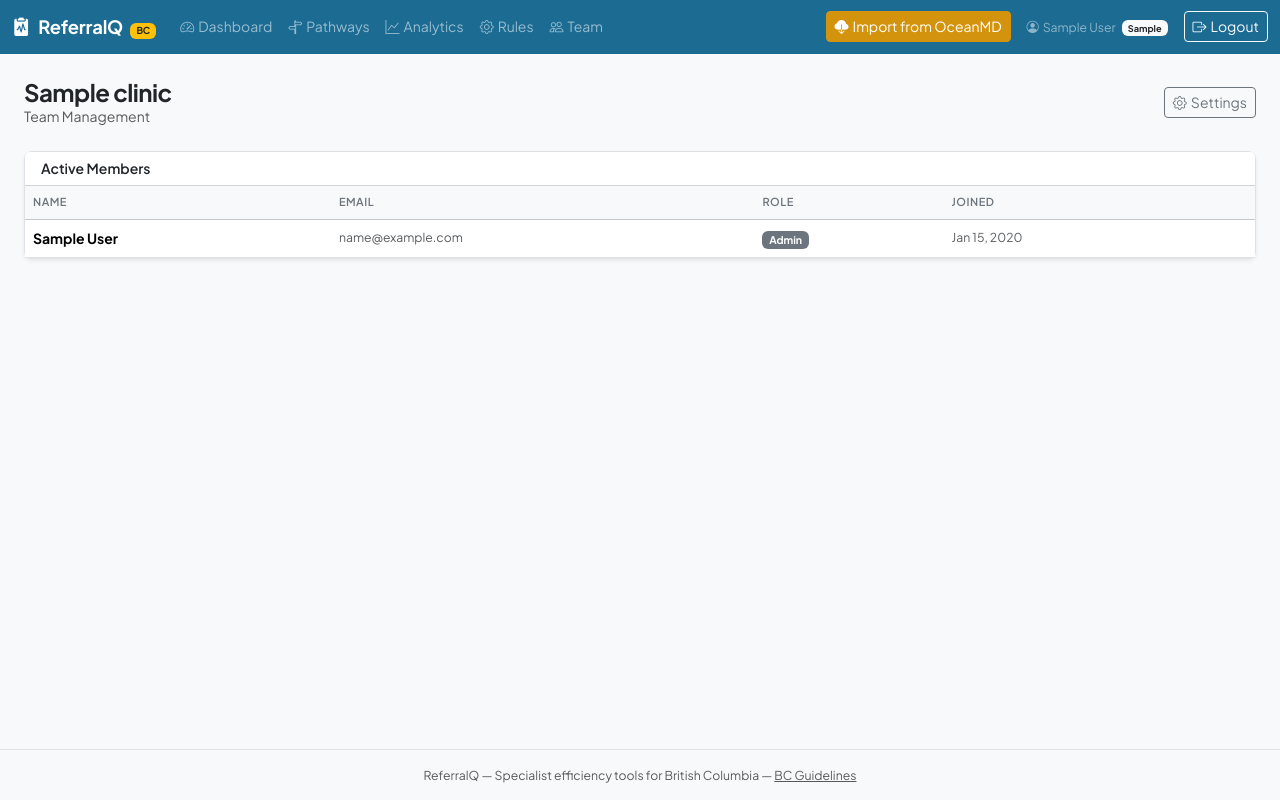
After one commit to rsingla92/specialisttriage, a Flask app: page /clinic/team in a window 1280 px wide. The commit adds this page. Run offline with Flask 3, Linux system fonts and the light colour scheme; a user stored in the database is signed in; tables that the repository leaves empty hold one stand-in row (values such as "Sample post").

Commit message:
feat: clinic management, permissions, rebrand to ReferralQ
- Clinic team management page (view members, invite, remove)
- Clinic settings page (queue mode: shared/individual/hybrid)
- clinic_admin_required decorator for permission enforcement
- Rebrand from SpecialistTriage BC to ReferralQ across all templates
- Fix: nullable user_id on ClinicMembership for pending invites
- Fix: JSON mutation detection for clinic settings update
- 5 new clinic management tests

Tests: 120 → 125

Co-Authored-By: Claude Opus 4.6 (1M context) <noreply@anthropic.com>

```diff
--- a/app/models.py
+++ b/app/models.py
@@ -195,7 +195,7 @@ class ClinicMembership(db.Model):
     )
 
     id = db.Column(db.Integer, primary_key=True)
-    user_id = db.Column(db.Integer, db.ForeignKey("users.id"), nullable=False, index=True)
+    user_id = db.Column(db.Integer, db.ForeignKey("users.id"), nullable=True, index=True)
     clinic_id = db.Column(db.Integer, db.ForeignKey("clinics.id"), nullable=False, index=True)
     role = db.Column(db.String(20), nullable=False, default="specialist")  # owner | admin | specialist | viewer
     joined_at = db.Column(db.DateTime, default=lambda: datetime.now(timezone.utc))
--- a/app/routes/clinic.py
+++ b/app/routes/clinic.py
@@ -1,22 +1,73 @@
-"""Clinic management routes: invite, settings."""
-from flask import Blueprint, request, jsonify, url_for
+"""Clinic management routes: team, settings, invites."""
+import secrets
+from flask import Blueprint, render_template, request, jsonify, url_for, flash, redirect, abort
 from flask_login import login_required, current_user
 from app import db
-from app.models import Clinic, ClinicMembership
+from app.models import Clinic, ClinicMembership, User, CLINIC_ADMIN_ROLES
+from functools import wraps
 
-clinic_bp = Blueprint("clinic", __name__, url_prefix="/clinic")
+clinic_bp = Blueprint("clinic", __name__)
+
+
+def clinic_admin_required(f):
+    """Decorator: require the user to be an admin of their primary clinic."""
+    @wraps(f)
+    def decorated(*args, **kwargs):
+        clinic = current_user.primary_clinic
+        if not clinic or not current_user.is_clinic_admin(clinic.id):
+            abort(403)
+        return f(*args, **kwargs)
+    return decorated
+
+
+@clinic_bp.route("/team")
+@login_required
+def team():
+    """View clinic team members."""
+    clinic = current_user.primary_clinic
+    if not clinic:
+        flash("No clinic found. Create one first.", "warning")
+        return redirect(url_for("auth.signup"))
+    members = ClinicMembership.query.filter_by(clinic_id=clinic.id, is_active=True).all()
+    pending = ClinicMembership.query.filter_by(
+        clinic_id=clinic.id, invite_token=db.not_(None),
+    ).filter(ClinicMembership.invite_token.isnot(None)).all()
+    is_admin = current_user.is_clinic_admin(clinic.id)
+    return render_template("clinic/team.html", clinic=clinic, members=members,
+                           pending=pending, is_admin=is_admin)
+
+
+@clinic_bp.route("/settings")
+@login_required
+@clinic_admin_required
+def settings():
+    """Clinic settings page."""
+    clinic = current_user.primary_clinic
+    return render_template("clinic/settings.html", clinic=clinic)
+
+
+@clinic_bp.route("/settings", methods=["POST"])
+@login_required
+@clinic_admin_required
+def update_settings():
+    """Update clinic settings."""
+    clinic = current_user.primary_clinic
+    queue_mode = request.form.get("queue_mode", "hybrid")
+    if queue_mode in ("shared", "individual", "hybrid"):
+        new_settings = dict(clinic.settings or {})
+        new_settings["queue_mode"] = queue_mode
+        clinic.settings = new_settings  # assign new dict to trigger SQLAlchemy change detection
+        db.session.commit()
+        flash("Settings updated.", "success")
+    return redirect(url_for("clinic.settings"))
 
 
 @clinic_bp.route("/invite", methods=["POST"])
 @login_required
+@clinic_admin_required
 def invite():
-    """Generate invite tokens for comma-separated emails."""
-    membership = ClinicMembership.query.filter_by(
-        user_id=current_user.id
-    ).first()
-    if not membership:
-        return jsonify({"error": "No clinic found"}), 400
-
+    """Generate invite links for new team members."""
+    clinic = current_user.primary_clinic
     data = request.get_json(silent=True) or {}
     raw_emails = data.get("emails", "")
     emails = [e.strip().lower() for e in raw_emails.split(",") if e.strip()]
@@ -26,12 +77,11 @@ def invite():
 
     invite_urls = []
     for email in emails:
-        token = ClinicMembership.generate_invite_token()
+        token = secrets.token_urlsafe(32)
         inv = ClinicMembership(
-            clinic_id=membership.clinic_id,
-            role="member",
+            clinic_id=clinic.id,
+            role="specialist",
             invite_token=token,
-            invite_email=email,
         )
         db.session.add(inv)
         invite_urls.append(url_for("auth.join", token=token, _external=True))
@@ -42,19 +92,33 @@ def invite():
 
 @clinic_bp.route("/ocean-key", methods=["POST"])
 @login_required
+@clinic_admin_required
 def save_ocean_key():
-    """Save OceanMD API key for the current user's clinic."""
-    membership = ClinicMembership.query.filter_by(
-        user_id=current_user.id
-    ).first()
-    if not membership:
-        return jsonify({"error": "No clinic found"}), 400
-
+    """Save OceanMD API key for the clinic."""
+    clinic = current_user.primary_clinic
     data = request.get_json(silent=True) or {}
     api_key = data.get("api_key", "").strip()
-
-    clinic = membership.clinic
     clinic.ocean_md_api_key = api_key
     db.session.commit()
+    return jsonify({"ok": True})
 
-    return jsonify({"ok": True})
+
+@clinic_bp.route("/remove-member", methods=["POST"])
+@login_required
+@clinic_admin_required
+def remove_member():
+    """Remove a member from the clinic."""
+    clinic = current_user.primary_clinic
+    user_id = request.form.get("user_id", type=int)
+    if not user_id or user_id == current_user.id:
+        flash("Cannot remove yourself.", "warning")
+        return redirect(url_for("clinic.team"))
+
+    membership = ClinicMembership.query.filter_by(
+        clinic_id=clinic.id, user_id=user_id,
+    ).first()
+    if membership:
+        membership.is_active = False
+        db.session.commit()
+        flash("Member removed.", "success")
+    return redirect(url_for("clinic.team"))
--- a/app/templates/base.html
+++ b/app/templates/base.html
@@ -3,7 +3,7 @@
 <head>
   <meta charset="UTF-8">
   <meta name="viewport" content="width=device-width, initial-scale=1.0">
-  <title>{% block title %}SpecialistTriage BC{% endblock %}</title>
+  <title>{% block title %}ReferralQ{% endblock %}</title>
   <link rel="preconnect" href="https://fonts.googleapis.com">
   <link rel="preconnect" href="https://fonts.gstatic.com" crossorigin>
   <link href="https://fonts.googleapis.com/css2?family=Plus+Jakarta+Sans:wght@400;500;600;700&family=JetBrains+Mono:wght@400;500&display=swap" rel="stylesheet">
@@ -18,7 +18,7 @@
 <nav class="navbar navbar-expand-lg navbar-dark bg-primary">
   <div class="container-fluid">
     <a class="navbar-brand fw-bold" href="{{ url_for('dashboard.index') }}">
-      <i class="bi bi-clipboard2-pulse-fill me-2"></i>SpecialistTriage <span class="badge bg-warning text-dark ms-1" style="font-size:0.6rem">BC</span>
+      <i class="bi bi-clipboard2-pulse-fill me-2"></i>ReferralQ <span class="badge bg-warning text-dark ms-1" style="font-size:0.6rem">BC</span>
     </a>
     <button class="navbar-toggler" type="button" data-bs-toggle="collapse" data-bs-target="#navbarMain" aria-controls="navbarMain" aria-expanded="false" aria-label="Toggle navigation">
       <span class="navbar-toggler-icon"></span>
@@ -44,6 +44,11 @@
         <li class="nav-item">
           <a class="nav-link" href="{{ url_for('admin.rules_list') }}">
             <i class="bi bi-gear me-1"></i>Rules
+          </a>
+        </li>
+        <li class="nav-item">
+          <a class="nav-link" href="{{ url_for('clinic.team') }}">
+            <i class="bi bi-people me-1"></i>Team
           </a>
         </li>
       </ul>
@@ -90,7 +95,7 @@
 </main>
 
 <footer class="text-center text-muted py-3 mt-auto border-top small">
-  SpecialistTriage BC &mdash; Specialist efficiency tools for British Columbia
+  ReferralQ &mdash; Specialist efficiency tools for British Columbia
   &mdash; <a href="https://www2.gov.bc.ca/gov/content/health/practitioner-professional-resources/bc-guidelines" target="_blank" rel="noopener noreferrer" class="text-muted">BC Guidelines</a>
 </footer>
 
--- /dev/null
+++ b/app/templates/clinic/team.html
@@ -0,0 +1,63 @@
+{% extends "base.html" %}
+{% block title %}Team – {{ clinic.name }} – ReferralQ{% endblock %}
+
+{% block content %}
+<div class="d-flex justify-content-between align-items-center mb-4">
+  <div>
+    <h1 class="h3 mb-0 fw-bold">{{ clinic.name }}</h1>
+    <p class="text-muted mb-0">Team Management</p>
+  </div>
+  {% if is_admin %}
+  <a href="{{ url_for('clinic.settings') }}" class="btn btn-outline-secondary btn-sm">
+    <i class="bi bi-gear me-1"></i>Settings
+  </a>
+  {% endif %}
+</div>
+
+<div class="card shadow-sm mb-4">
+  <div class="card-header bg-white"><h6 class="mb-0">Active Members</h6></div>
+  <div class="table-responsive">
+    <table class="table table-hover mb-0">
+      <thead class="table-light">
+        <tr><th>Name</th><th>Email</th><th>Role</th><th>Joined</th><th></th></tr>
+      </thead>
+      <tbody>
+        {% for m in members %}
+        {% if m.user %}
+        <tr>
+          <td><strong>{{ m.user.full_name }}</strong></td>
+          <td class="text-muted small">{{ m.user.email }}</td>
+          <td><span class="badge bg-secondary">{{ m.role|title }}</span></td>
+          <td class="text-muted small">{{ m.joined_at.strftime('%b %d, %Y') if m.joined_at else '—' }}</td>
+          <td>
+            {% if is_admin and m.user_id != current_user.id %}
+            <form action="{{ url_for('clinic.remove_member') }}" method="post" class="d-inline">
+              <input type="hidden" name="csrf_token" value="{{ csrf_token() }}">
+              <input type="hidden" name="user_id" value="{{ m.user_id }}">
+              <button type="submit" class="btn btn-sm btn-outline-danger"
+                      onclick="return confirm('Remove {{ m.user.full_name }}?')">Remove</button>
+            </form>
+            {% endif %}
+          </td>
+        </tr>
+        {% endif %}
+        {% endfor %}
+      </tbody>
+    </table>
+  </div>
+</div>
+
+{% if pending and is_admin %}
+<div class="card shadow-sm mb-4">
+  <div class="card-header bg-white"><h6 class="mb-0">Pending Invites</h6></div>
+  <div class="card-body">
+    {% for m in pending %}
+    <div class="d-flex justify-content-between align-items-center border-bottom py-2">
+      <span class="text-muted small">Invite link generated (token: {{ m.invite_token[:8] }}...)</span>
+      <span class="badge bg-warning text-dark">Pending</span>
+    </div>
+    {% endfor %}
+  </div>
+</div>
+{% endif %}
+{% endblock %}
```
Also changed, not shown: app/templates/clinic/settings.html (added, +64 -0 lines), tests/test_routes.py (+57 -2 lines).
